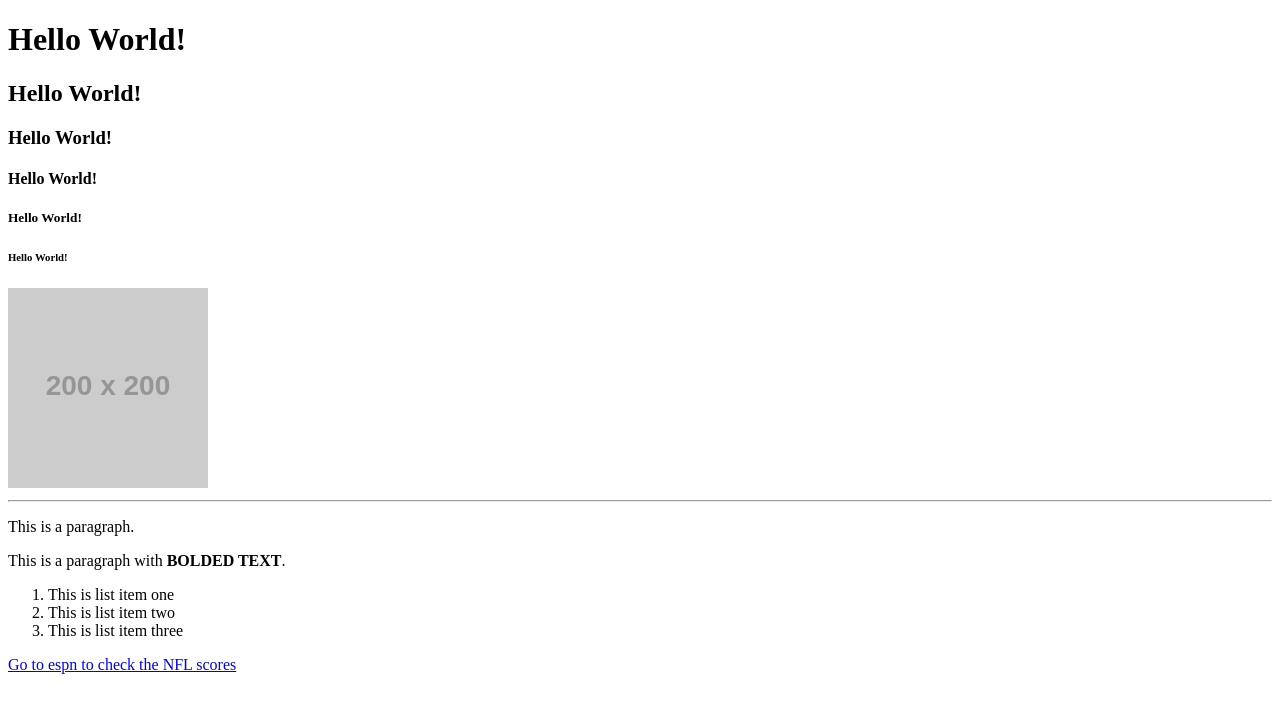
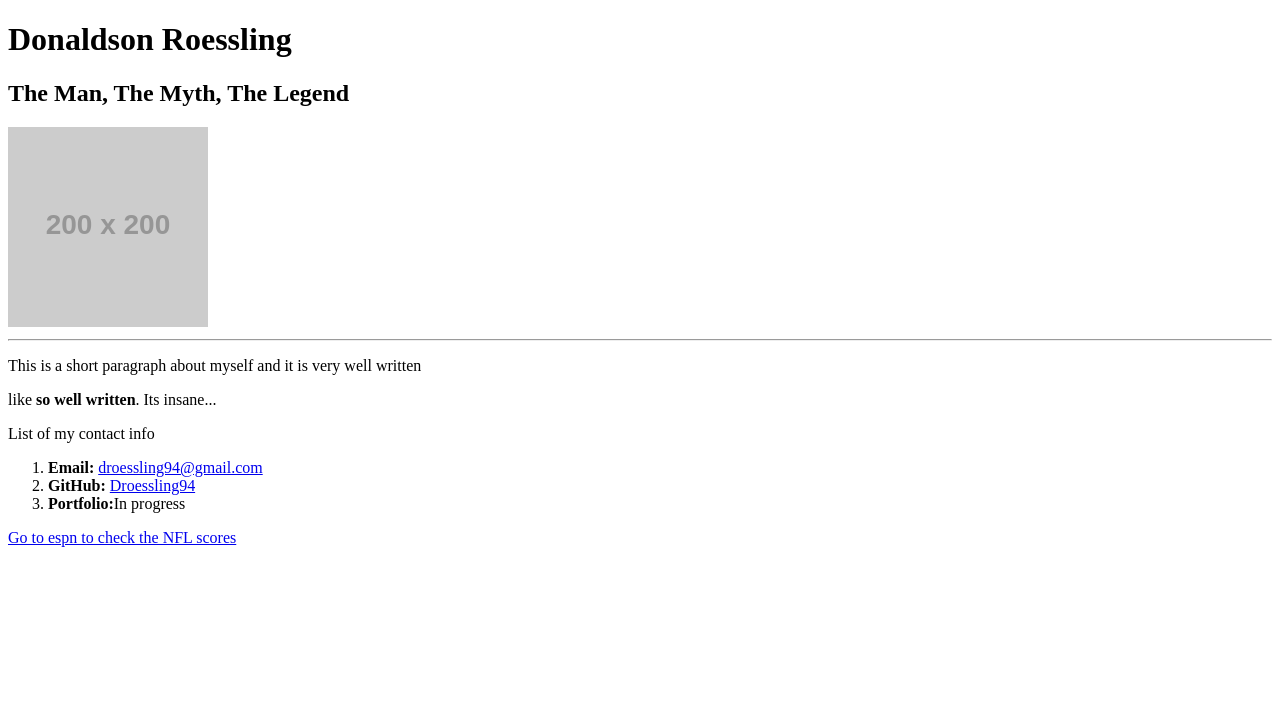
Before and after one commit to Droessling94/first-day-repo, a plain HTML site: page index.html in a window 1280 px wide. Drawn offline with Linux system fonts and the light colour scheme; placeholder pictures from the web are drawn by us.

Commit message:
first day end of day project

```diff
--- a/index.html
+++ b/index.html
@@ -9,12 +9,9 @@
   <body>
     <header>
       <!-- Headers -->
-      <h1>Hello World!</h1>
-      <h2>Hello World!</h2>
-      <h3>Hello World!</h3>
-      <h4>Hello World!</h4>
-      <h5>Hello World!</h5>
-      <h6>Hello World!</h6>
+      <h1>Donaldson Roessling</h1>
+      <h2>The Man, The Myth, The Legend</h2>
+
     </header>
 
     <section>
@@ -23,14 +20,15 @@
       <hr>
 
       <!-- Paragraph -->
-      <p>This is a paragraph.</p>
-      <p>This is a paragraph with <strong>BOLDED TEXT</strong>.</p>
+      <p>This is a short paragraph about myself and it is very well written</p>
+      <p>like <strong>so well written</strong>. Its insane...</p>
 
        <!-- Unordered list -->
+       <p>List of my contact info</p>
        <ol>
-        <li>This is list item one</li>
-        <li>This is list item two</li>
-        <li>This is list item three</li>
+        <li><strong>Email:</strong> <a href = "droessling94@gmail.com">droessling94@gmail.com</a></li>
+        <li><strong>GitHub:</strong> <a href="https://github.com/Droessling94"> Droessling94</a></li>
+        <li><strong>Portfolio:</strong>In progress</li>
       </ol>
 
       <!-- Link -->
```
